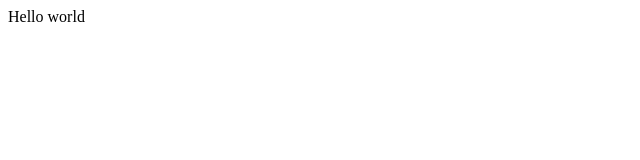
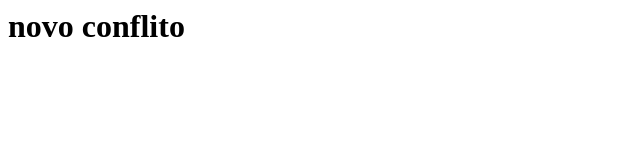
Before and after one commit to Guilhermepreto/teste123, a plain HTML site: page index.html in a window 1280 px wide. Shown: the whole page, without its empty margins (0-640 px from the left). Drawn offline with Linux system fonts and the light colour scheme.

Commit message:
create conflicts on index.html

```diff
--- a/index.html
+++ b/index.html
@@ -1 +1,3 @@
-<div>Hello world</div>
+<body>
+  <h1>novo conflito</h1>
+</body>
```
